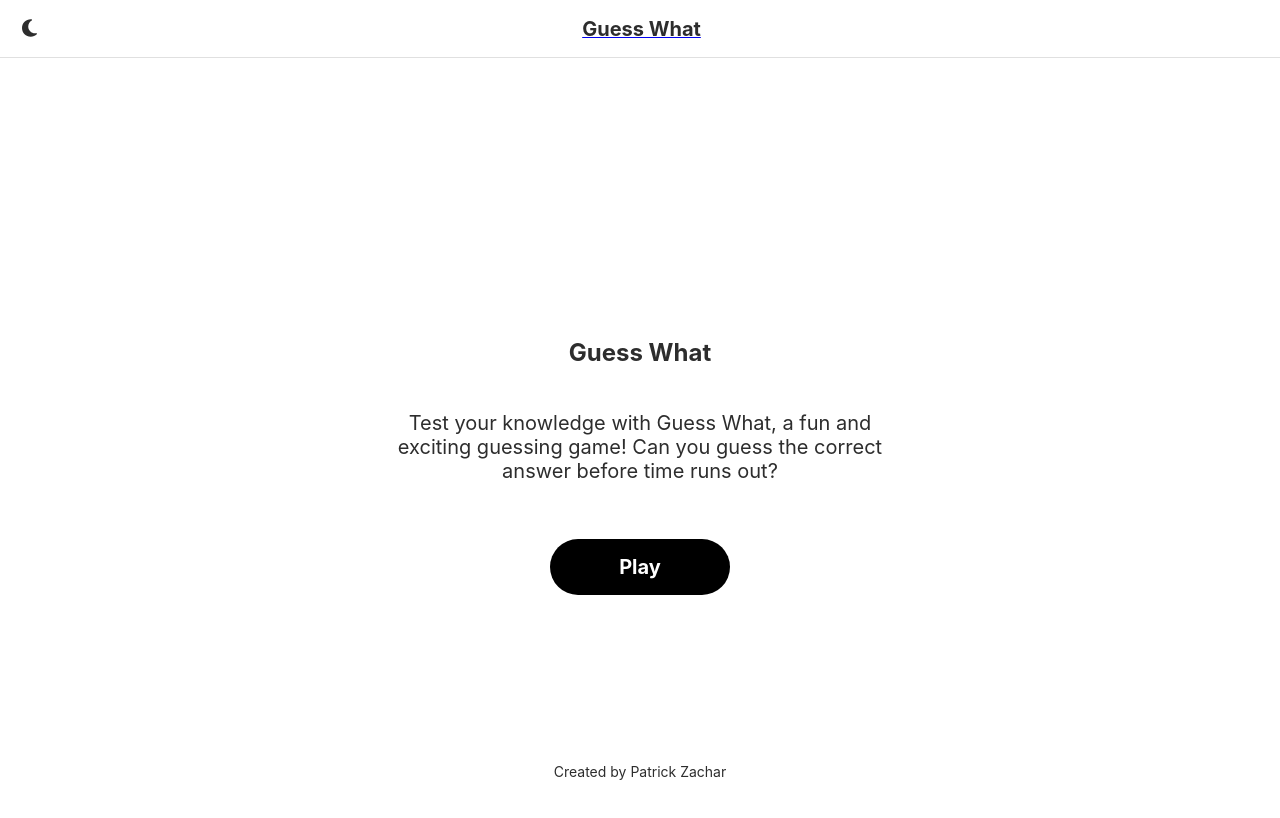
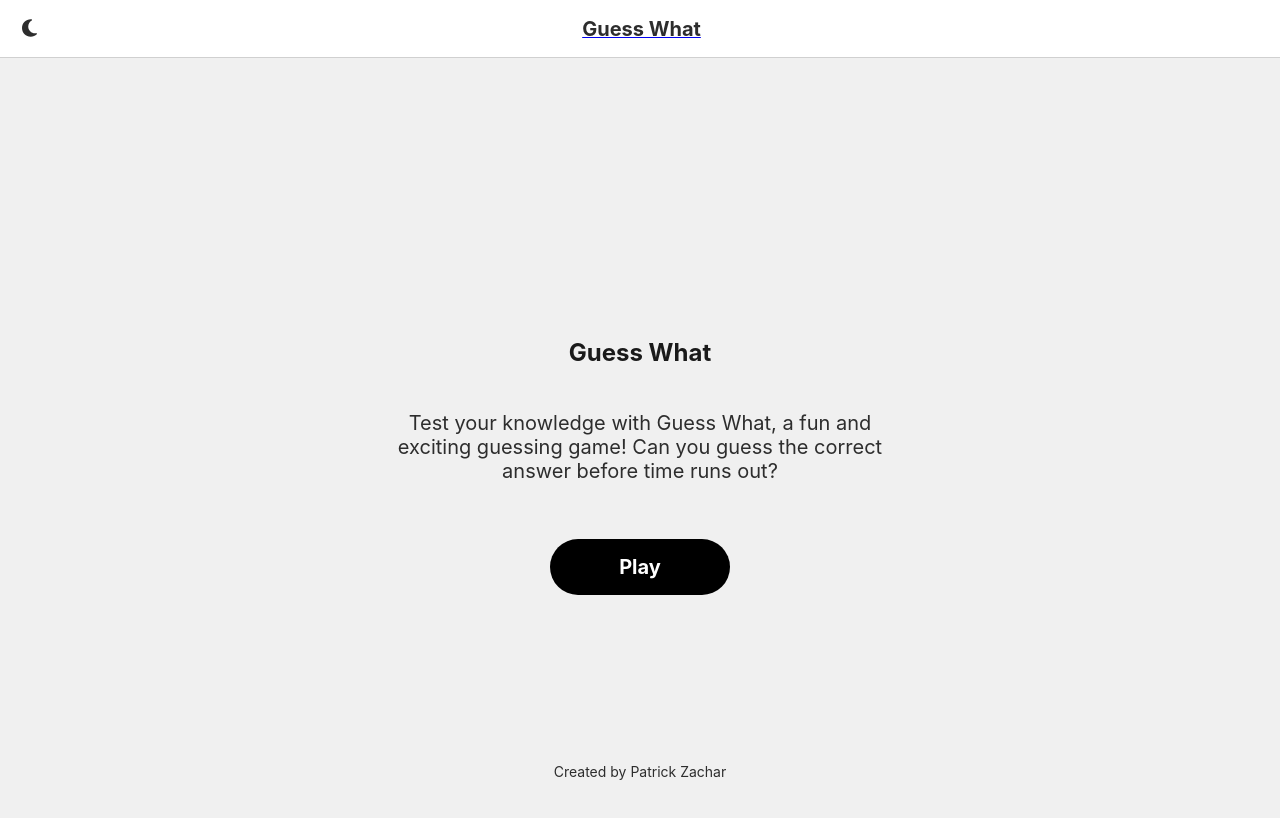
Before and after one commit to patrickzachar7/guesswhat, a Next.js app: page / in a window 1280 px wide. Shown: the top 818 px of the page. Built offline with nearby package versions, Linux system fonts and the light colour scheme.

Commit message:
New colours

```diff
--- a/src/styles/Theme.js
+++ b/src/styles/Theme.js
@@ -1,71 +1,76 @@
-// src/Theme.js
 import { createGlobalStyle } from 'styled-components';
 
 export const lightTheme = {
   colors: {
-    primary: '#2D2D2D', // Dark gray for primary text
-    secondary: '#4F4F4F', // Medium gray for secondary elements
-    background: '#FFFFFF', // White background for light theme
-    text: '#2D2D2D', // Dark text for readability
-    headerBackground: '#FFFFFF', // White header to match the background
-    headerBorder: '#E0E0E0', // Light grey border for header
-    buttonBackground: '#E0E0E0', // Light grey button background
-    buttonHover: '#D5D5D5', // Slightly darker grey on hover
+    primary: '#1A1A1A', // Darker gray for better text readability
+    secondary: '#4F4F4F',
+    background: '#F0F0F0', // Softer light background for reduced eye strain
+    text: '#2D2D2D',
+    headerBackground: '#FFFFFF',
+    headerBorder: '#D0D0D0',
+    buttonBackground: '#E0E0E0',
+    buttonHover: '#CFCFCF',
     disabledBackground: '#E8E8E8',
     disabledText: '#A0A0A0',
-    success: '#27AE60', // Green for success messages
-    error: '#EB5757', // Red for error messages
-    warning: '#F2C94C', // Yellow for warnings
-    info: '#2F80ED', // Blue for informational messages
-    inputBackground: '#F9F9F9',
+    success: '#6AAA64', // Wordle-like green for success feedback
+    error: '#EB5757',
+    warning: '#C9B458', // Wordle-like yellow for warning
+    info: '#2F80ED',
+    inputBackground: '#F7F7F7', // Slightly lighter to indicate editable areas
     cardBackground: '#FFFFFF',
     border: '#E0E0E0',
     tooltipBackground: 'rgba(0, 0, 0, 0.85)',
     tooltipText: '#FFFFFF',
+    correct: '#6AAA64', // Green for correct guesses
+    semiCorrect: '#C9B458', // Yellow for partially correct guesses
+    incorrect: '#787C7E', // Gray for incorrect guesses
   },
   fonts: {
     main: "'Inter', sans-serif",
   },
   fontSizes: {
-    xSmall: '0.75rem', // 12px
-    small: '0.875rem', // 14px
-    medium: '1rem', // 16px
-    large: '1.25rem', // 20px
-    xLarge: '1.5rem', // 24px
-    xxLarge: '2rem', // 32px
+    xSmall: '0.75rem',
+    small: '0.875rem',
+    medium: '1rem',
+    large: '1.25rem',
+    xLarge: '1.5rem',
+    xxLarge: '2rem',
   },
   spacing: {
-    xSmall: '0.25rem', // 4px
-    small: '0.5rem', // 8px
-    medium: '1rem', // 16px
-    large: '1.5rem', // 24px
-    xLarge: '2rem', // 32px
+    xSmall: '0.25rem',
+    small: '0.5rem',
+    medium: '1rem',
+    large: '1.5rem',
+    xLarge: '2rem',
   },
-  borderRadius: '0.5rem', // 8px for subtle rounding
-  boxShadow: '0 2px 4px rgba(0, 0, 0, 0.1)', // Soft shadow
+  borderRadius: '0.5rem',
+  boxShadow: '0 2px 4px rgba(0, 0, 0, 0.1)',
 };
 
 export const darkTheme = {
   colors: {
-    primary: '#E0E0E0', // Light grey for primary text
-    secondary: '#B3B3B3', // Medium grey for secondary elements
-    background: '#1A1A1A', // Dark background for dark theme
-    text: '#E0E0E0', // Light text for readability
-    headerBackground: '#1A1A1A', // Dark header to match the background
-    headerBorder: '#4F4F4F', // Dark grey border for header
-    buttonBackground: '#4F4F4F', // Dark grey button background
-    buttonHover: '#5A5A5A', // Slightly lighter grey on hover
+    primary: '#E0E0E0',
+    secondary: '#B3B3B3',
+    background: '#1A1A1A',
+    text: '#E0E0E0',
+    headerBackground: '#1A1A1A',
+    headerBorder: '#4F4F4F',
+    buttonBackground: '#4F4F4F',
+    buttonHover: '#5A5A5A',
     disabledBackground: '#3A3A3A',
     disabledText: '#6A6A6A',
-    success: '#27AE60',
+    success: '#6AAA64',
     error: '#EB5757',
-    warning: '#F2C94C',
+    warning: '#C9B458',
     info: '#2F80ED',
     inputBackground: '#2A2A2A',
     cardBackground: '#2A2A2A',
     border: '#4F4F4F',
     tooltipBackground: 'rgba(255, 255, 255, 0.85)',
     tooltipText: '#1A1A1A',
+    correct: '#6AAA64',
+    semiCorrect: '#C9B458',
+    incorrect: '#787C7E',
   },
   fonts: {
     main: "'Inter', sans-serif",
```
